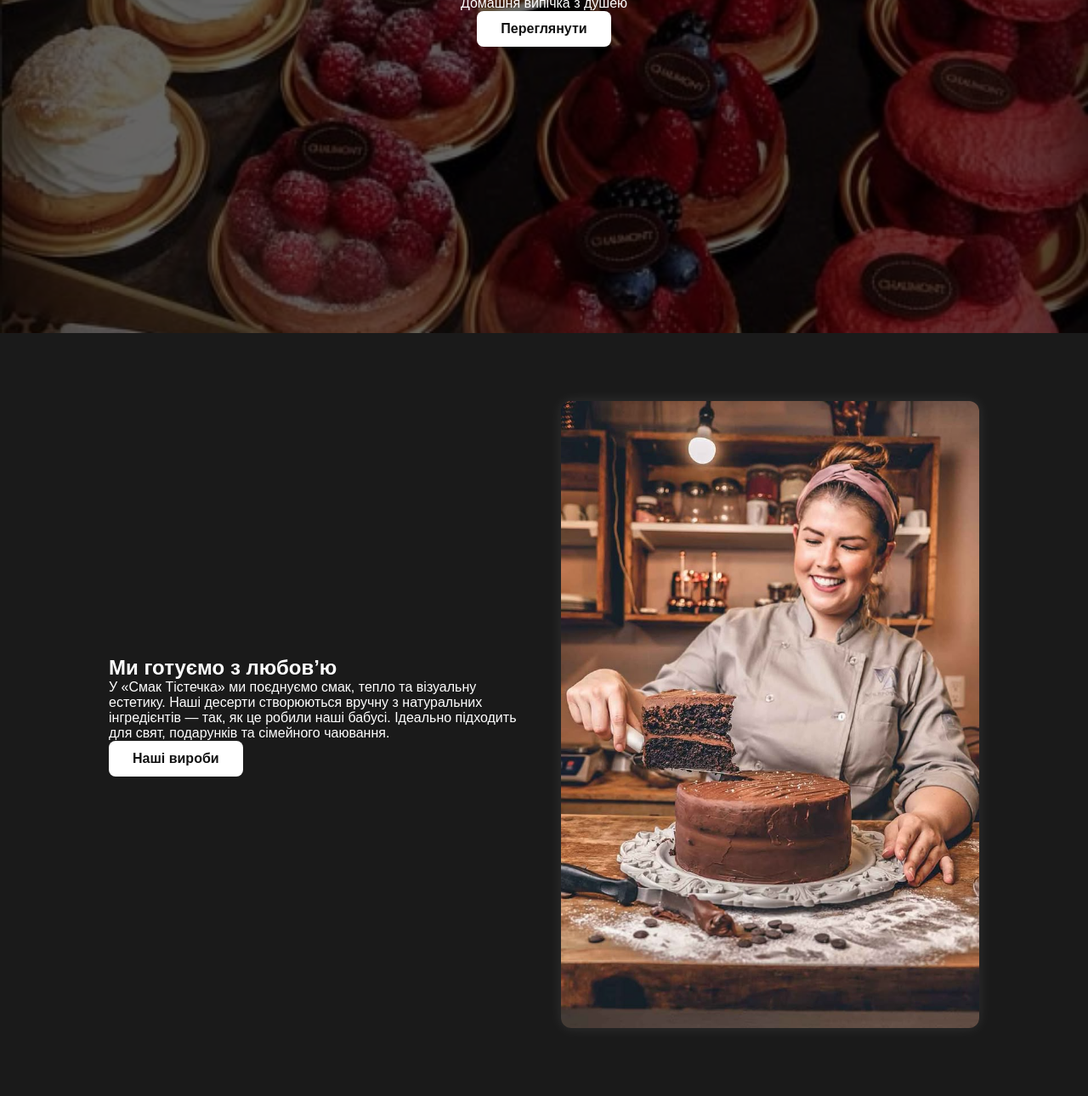
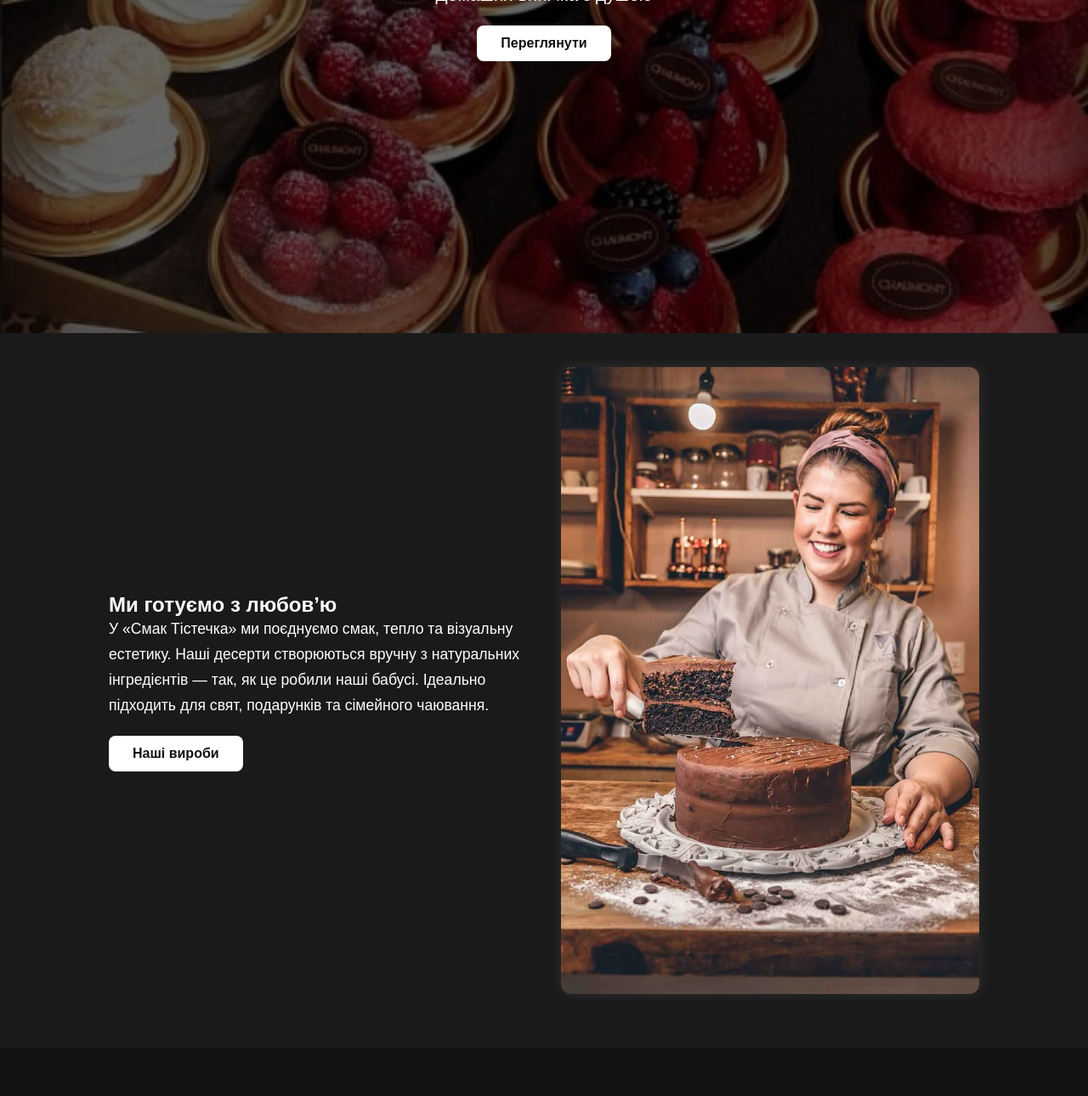
Before and after one commit to ksshvaa/smak-tistechka, a plain HTML site: page index.html in a window 1280 px wide. Shown: the part 408-1698 px from the top of the page at 85% size. Drawn offline with Linux system fonts and the light colour scheme.

Commit message:
додано хедер і оновлено відступ

```diff
--- a/style.css
+++ b/style.css
@@ -59,6 +59,12 @@ header {
   /* padding-top: 140px; ← ВИДАЛИТИ цей рядок */
 }
 
+.hero-content p {
+  font-size: 1.3rem;
+  margin-bottom: 20px;
+  line-height: 1.6;
+}
+
 /* Overlay для затемнення фону */
 .overlay {
   width: 100%;
@@ -99,7 +105,7 @@ header {
 
 /* Про нас */
 .about {
-  padding: 80px 10%;
+  padding: 40px 10% 60px;
   background-color: #1a1a1a;
 }
 
@@ -123,6 +129,12 @@ header {
   width: 100%;
   border-radius: 12px;
   box-shadow: 0 0 15px rgba(255, 255, 255, 0.1);
+}
+
+.about-text p {
+  font-size: 1.1rem;
+  line-height: 1.7;
+  margin-bottom: 20px;
 }
 
 /* Кейси */
```
